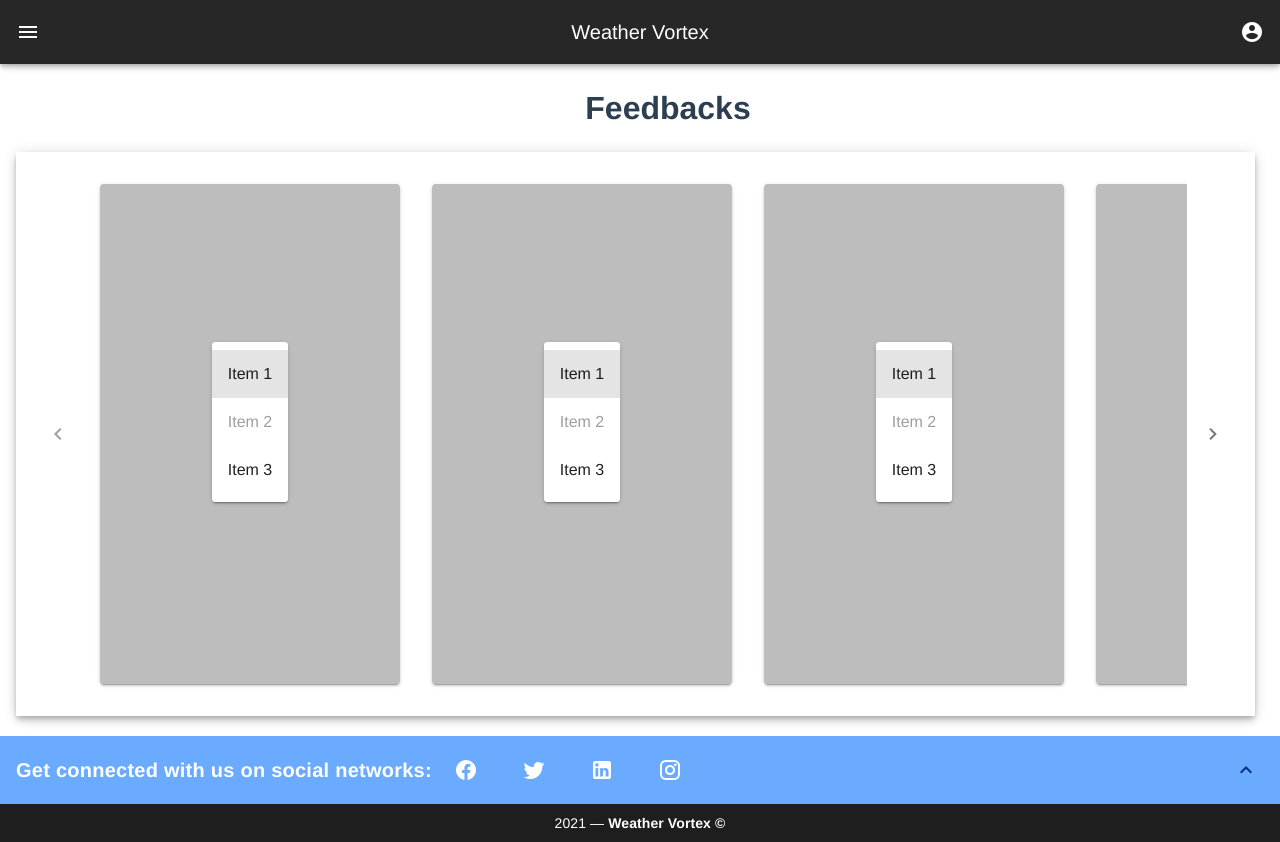
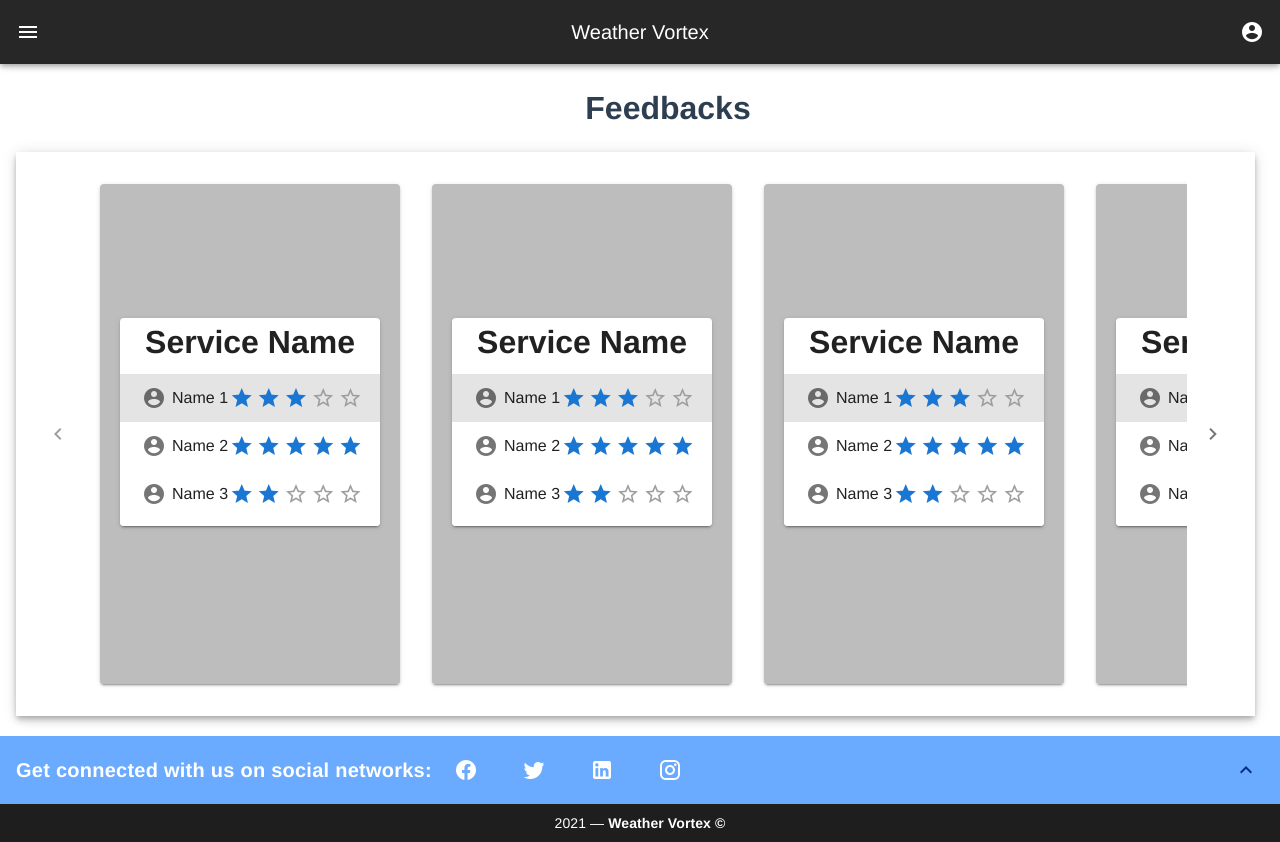
Before and after one commit to Weather-Vortex/weather-vortex-client, a Vue app: page /#/feedbacks in a window 1280 px wide. Shown: the top 842 px of the page. Built offline with nearby package versions, Linux system fonts and the light colour scheme; what vue-browser-geolocation, vue-simple-alert would draw is missing.

Commit message:
better lists inside cards

```diff
--- a/src/components/feedbacks/ServiceRatingsList.vue
+++ b/src/components/feedbacks/ServiceRatingsList.vue
@@ -1,35 +1,54 @@
 <template>
   <v-card class="mx-auto" max-width="500">
+    <h1>Service Name</h1>
     <v-list>
       <v-list-item-group v-model="model">
         <v-list-item
           v-for="(item, i) in items"
           :key="i"
           :disabled="item.disabled"
+          class="d-flex"
         >
+          <UserIcon />
+
           <v-list-item-content>
             <v-list-item-title v-text="item.text"></v-list-item-title>
           </v-list-item-content>
+
+          <v-rating
+            background-color="grey"
+            color="primary"
+            empty-icon="mdi-star-outline"
+            full-icon="mdi-star"
+            half-icon="mdi-star-half-full"
+            half-increments
+            length="5"
+            readonly
+            dense
+            v-model="item.rating"
+          ></v-rating>
         </v-list-item>
       </v-list-item-group>
     </v-list>
   </v-card>
 </template>
 <script>
+import UserIcon from "@/components/UserIcon";
 export default {
+  components: { UserIcon },
   data: () => ({
     items: [
       {
-        text: "Item 1",
-        disabled: false,
+        text: "Name 1",
+        rating: 3,
       },
       {
-        text: "Item 2",
-        disabled: true,
+        text: "Name 2",
+        rating: 5,
       },
       {
-        text: "Item 3",
-        disabled: false,
+        text: "Name 3",
+        rating: 2,
       },
     ],
     model: 0,
```
